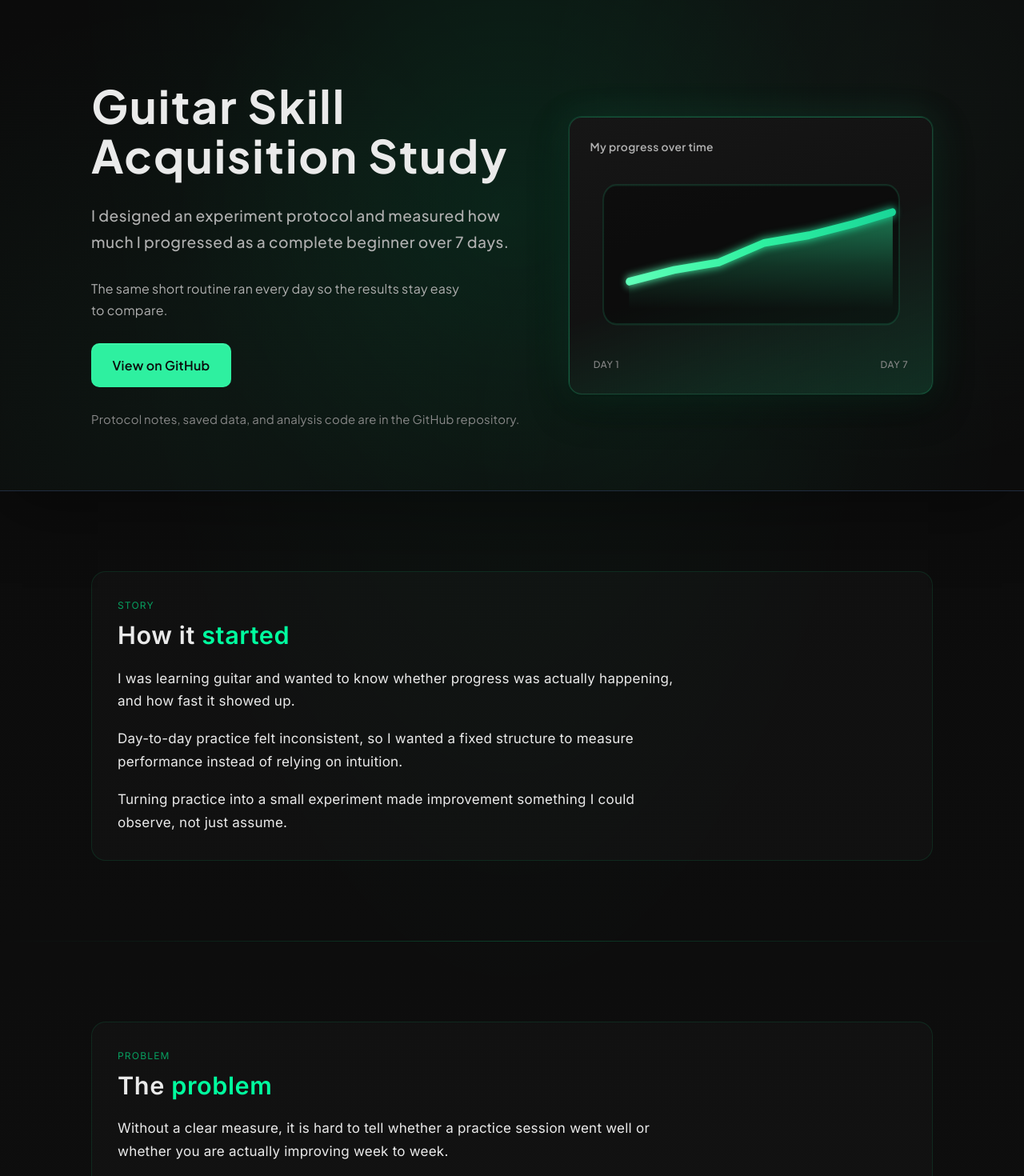
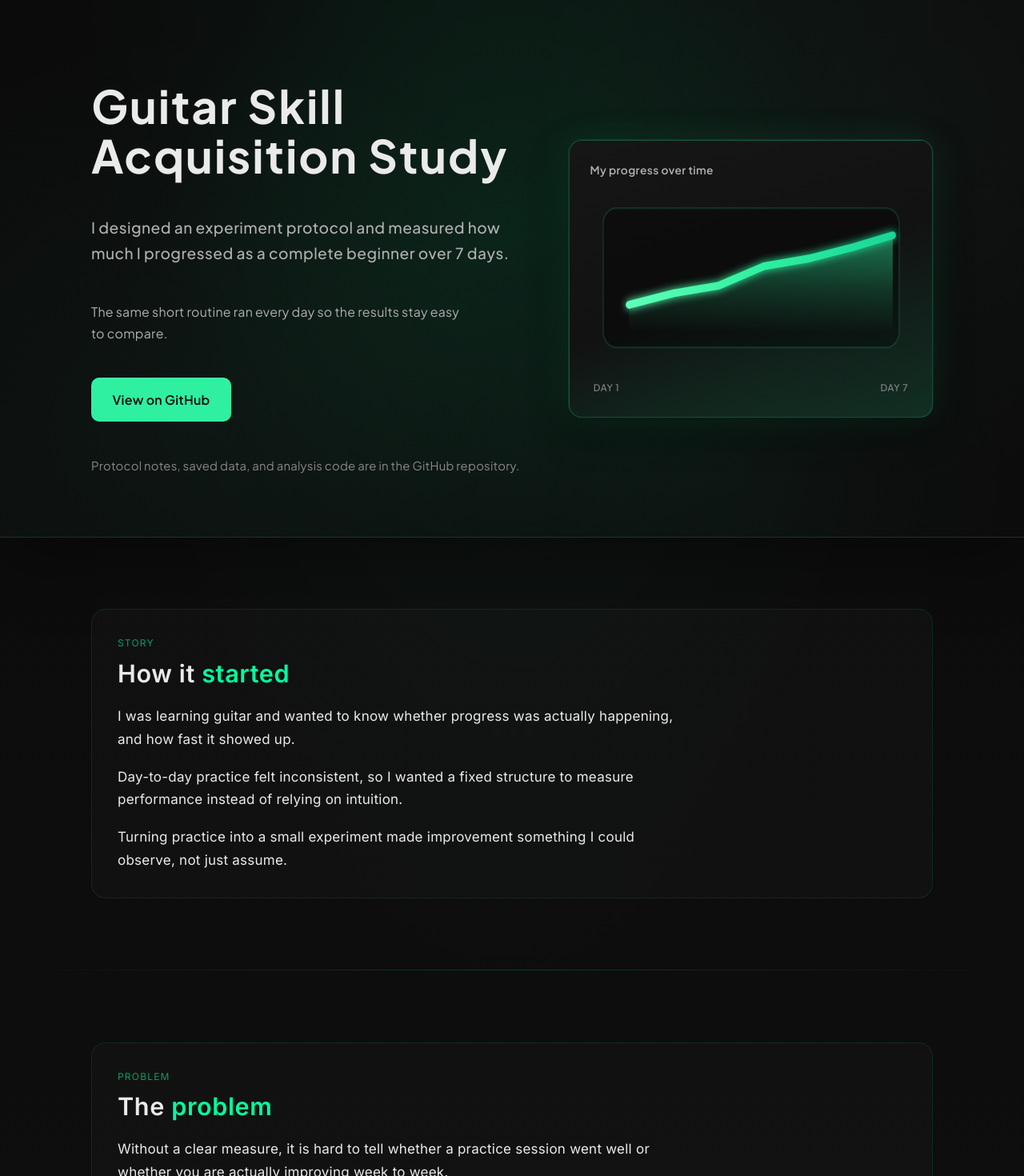
Before and after one commit to rishav-basnet/Guitar-Learning-Research-Website, a React (Vite) app: page / in a window 1280 px wide. Shown: the top 1470 px of the page at 80% size. Built offline with nearby package versions, Linux system fonts and the light colour scheme.

Commit message:
Tighten section spacing and increase hero gap

```diff
--- a/src/App.css
+++ b/src/App.css
@@ -274,7 +274,7 @@
 .hero__main {
   display: flex;
   flex-direction: column;
-  gap: 28px;
+  gap: 2.5rem;
   max-width: 640px;
 }
 
@@ -427,7 +427,7 @@
 }
 
 .section {
-  margin: 100px 0;
+  margin: calc(6.25rem - 1rem) 0;
 }
 
 .section-card {
@@ -493,7 +493,7 @@
     rgba(0, 255, 150, 0.2),
     transparent
   );
-  margin: 60px 0;
+  margin: calc(3.75rem - 1rem) 0;
 }
 
 .mode-card {
```
